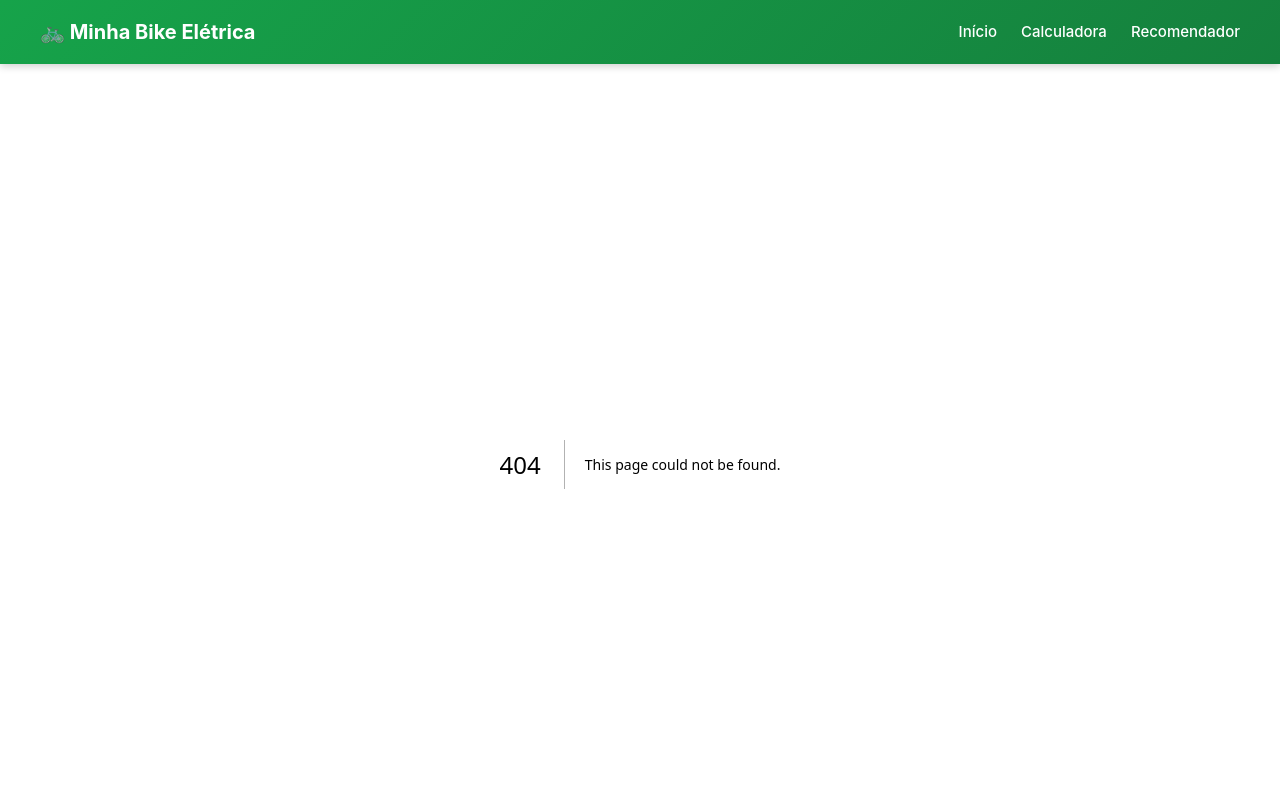
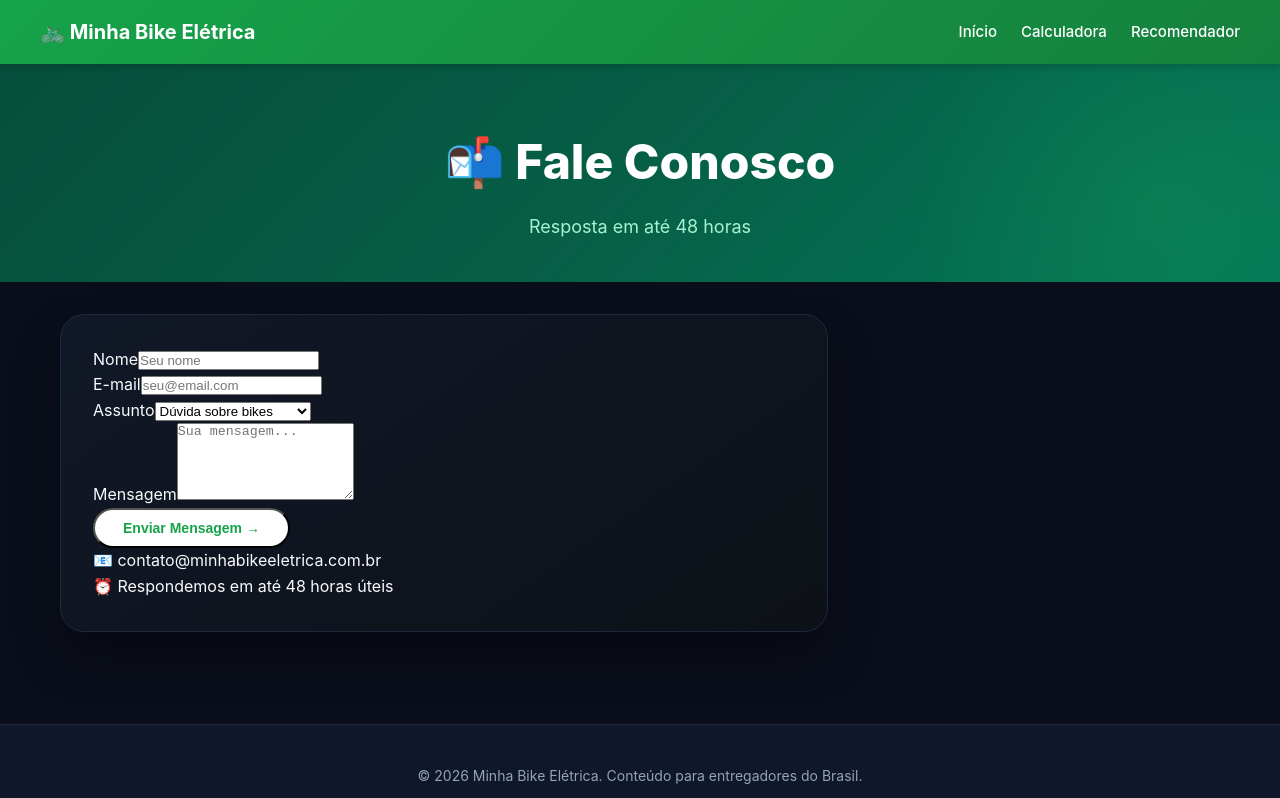
Before and after one commit to Youssefout-hub/minhabikeeletrica, a Next.js app: page /contato in a window 1280 px wide. Before the commit this address had no page. Shown: the top 798 px of the page. Built offline with nearby package versions, Linux system fonts and the light colour scheme.

Commit message:
add contato page

```diff
--- /dev/null
+++ b/src/app/contato/page.tsx
@@ -0,0 +1,60 @@
+export default function ContatoPage() {
+    return (
+        <div className="page-wrapper">
+            <section className="hero">
+                <div className="hero-glow" />
+                <div className="hero-content">
+                    <h1 className="hero-title">📬 Fale Conosco</h1>
+                    <p className="hero-subtitle">Resposta em até 48 horas</p>
+                </div>
+            </section>
+
+            <main className="main-container">
+                <div className="content-grid single-column">
+                    <div className="panel-card">
+                        <form
+                            action="mailto:contato@minhabikeeletrica.com.br"
+                            method="post"
+                            encType="text/plain"
+                            className="contato-form"
+                        >
+                            <div className="form-group">
+                                <label htmlFor="nome">Nome</label>
+                                <input type="text" id="nome" name="nome" placeholder="Seu nome" required />
+                            </div>
+
+                            <div className="form-group">
+                                <label htmlFor="email">E-mail</label>
+                                <input type="email" id="email" name="email" placeholder="seu@email.com" required />
+                            </div>
+
+                            <div className="form-group">
+                                <label htmlFor="assunto">Assunto</label>
+                                <select id="assunto" name="assunto">
+                                    <option value="duvida">Dúvida sobre bikes</option>
+                                    <option value="sugestao">Sugestão de conteúdo</option>
+                                    <option value="parceria">Parceria</option>
+                                    <option value="outro">Outro</option>
+                                </select>
+                            </div>
+
+                            <div className="form-group">
+                                <label htmlFor="mensagem">Mensagem</label>
+                                <textarea id="mensagem" name="mensagem" rows={5} placeholder="Sua mensagem..." required />
+                            </div>
+
+                            <button type="submit" className="cta-button full-width">
+                                Enviar Mensagem →
+                            </button>
+                        </form>
+
+                        <div className="contato-info">
+                            <p>📧 contato@minhabikeeletrica.com.br</p>
+                            <p>⏰ Respondemos em até 48 horas úteis</p>
+                        </div>
+                    </div>
+                </div>
+            </main>
+        </div>
+    );
+}
```
